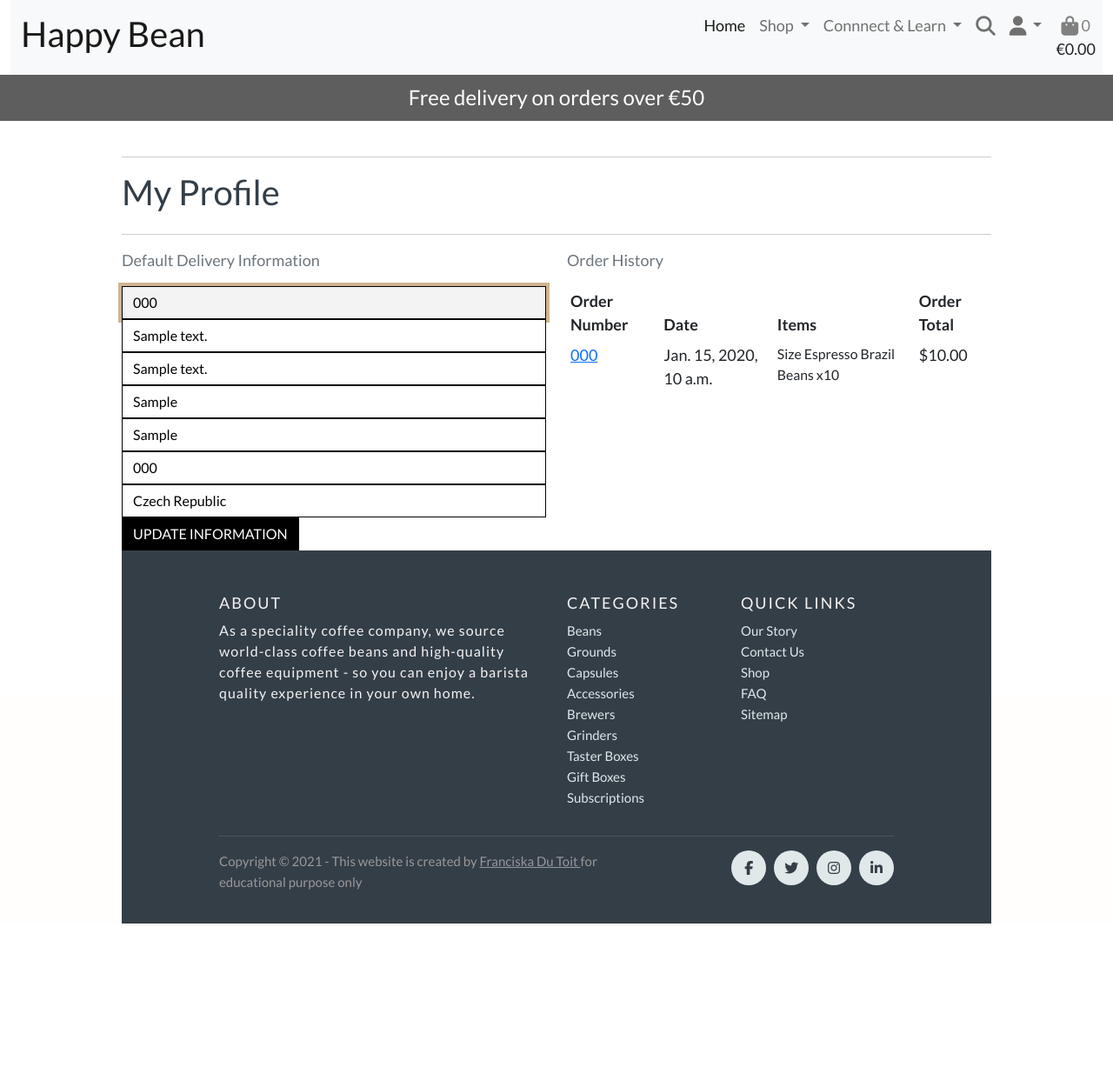
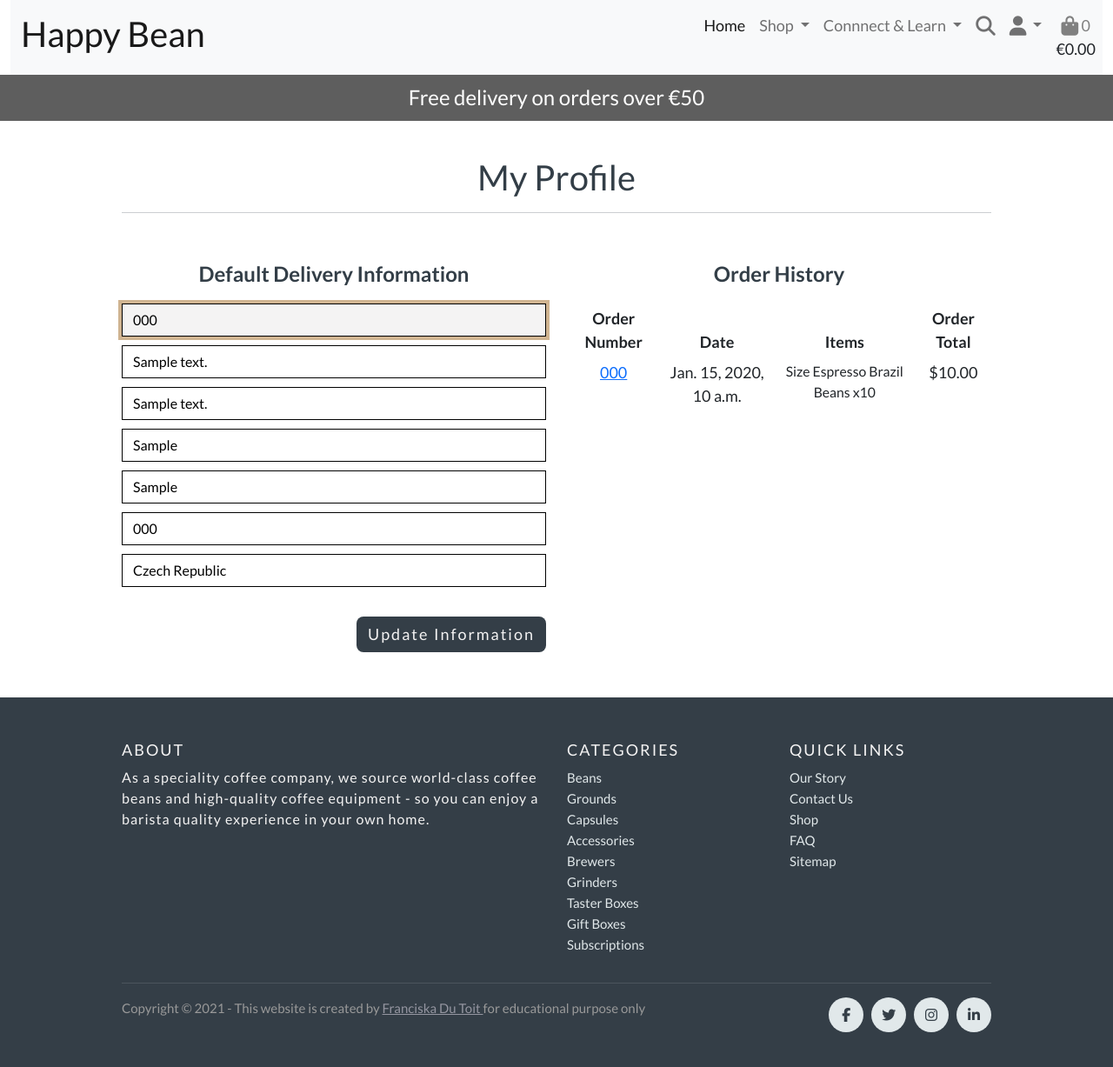
Before and after one commit to Code-Institute-Submissions/happybean, a Django app: page /profile/ in a window 1280 px wide. Shown: the whole page at 87% size. Before the commit the page ends 1062 px from the top, so only its background shows below. Run offline with Django 3.2, Linux system fonts and the light colour scheme; a user stored in the database is signed in; data comes from the database, SQL or seed files in the repository; tables that the repository leaves empty hold one stand-in row (values such as "Sample post"); some libraries are stand-ins or nearby versions.

Commit message:
Style profile page

```diff
--- a/profiles/static/profiles/css/profile.css
+++ b/profiles/static/profiles/css/profile.css
@@ -5,6 +5,7 @@
 
 #profile-update-form .form-control {
     color: #000;
+    margin-bottom: 10px;
 }
 
 #profile-update-form input::placeholder {
@@ -13,7 +14,7 @@
 
 #id_default_country,
 #id_default_country option:not(:first-child) {
-    color: #000;
+    color: var(--Accent);
 }
 
 #id_default_country option:first-child {
--- a/profiles/templates/profiles/profile.html
+++ b/profiles/templates/profiles/profile.html
@@ -1,5 +1,9 @@
 {% extends "base.html" %}
 {% load static %}
+
+{% block extra_title %}
+- Profile
+{% endblock %}
 
 {% block extra_css %}
     <link rel="stylesheet" href="{% static 'profiles/css/profile.css' %}">
@@ -15,26 +19,28 @@
 
 {% block content %}
     <div class="overlay"></div>
-    <div class="container">
+    <div class="overlay"></div>
+    <div class="container mb-5">
         <div class="row">
-            <div class="col">
-                <hr>
-                <h2 class="logo-font mb-4">My Profile</h2>
-                <hr>
+            <div class="col text-center mt-3">
+                <h2 class="logo-font">My Profile</h2>
+                <hr class="w-100 mb-1">
             </div>
         </div>
         <div class="row">
-            <div class="col-12 col-lg-6">
-                <p class="text-muted">Default Delivery Information</p>
-                <form class="mt-3" action="{% url 'profile' %}" method="POST" id="profile-update-form">
+            <!-- Delivery Information -->
+            <div class="col-12 col-lg-6 mt-5">
+                <p class="subtitle text-center">Default Delivery Information</p>
+                <form class="mt-3 mb-3" action="{% url 'profile' %}" method="POST" id="profile-update-form">
                     {% csrf_token %}
                     {{ form|crispy }}
-                    <button class="btn btn-black rounded-0 text-uppercase float-right">Update Information</button>
+                    <button class="btn button-text action-btn mt-4 mb-1 float-end">Update Information</button>
                 </form>
             </div>
-            <div class="col-12 col-lg-6">
-                <p class="text-muted">Order History</p>
-                <div class="order-history table-responsive">
+            <div class="col-12 col-lg-6 mt-5">
+            <!-- Order Summary -->
+                <p class="subtitle text-center">Order History</p>
+                <div class="order-history table-responsive text-center">
                     <table class="table table-sm table-borderless">
                         <thead>
                             <tr>
@@ -71,8 +77,12 @@
                         </tbody>
                     </table>
                 </div>
+                {% if not orders %}
+                <p class="text-center pt-3">There are no orders yet</p>
+                {% endif %}
             </div>
         </div>
+    </div>
 {% endblock %}
 
 {% block postloadjs %}
```
